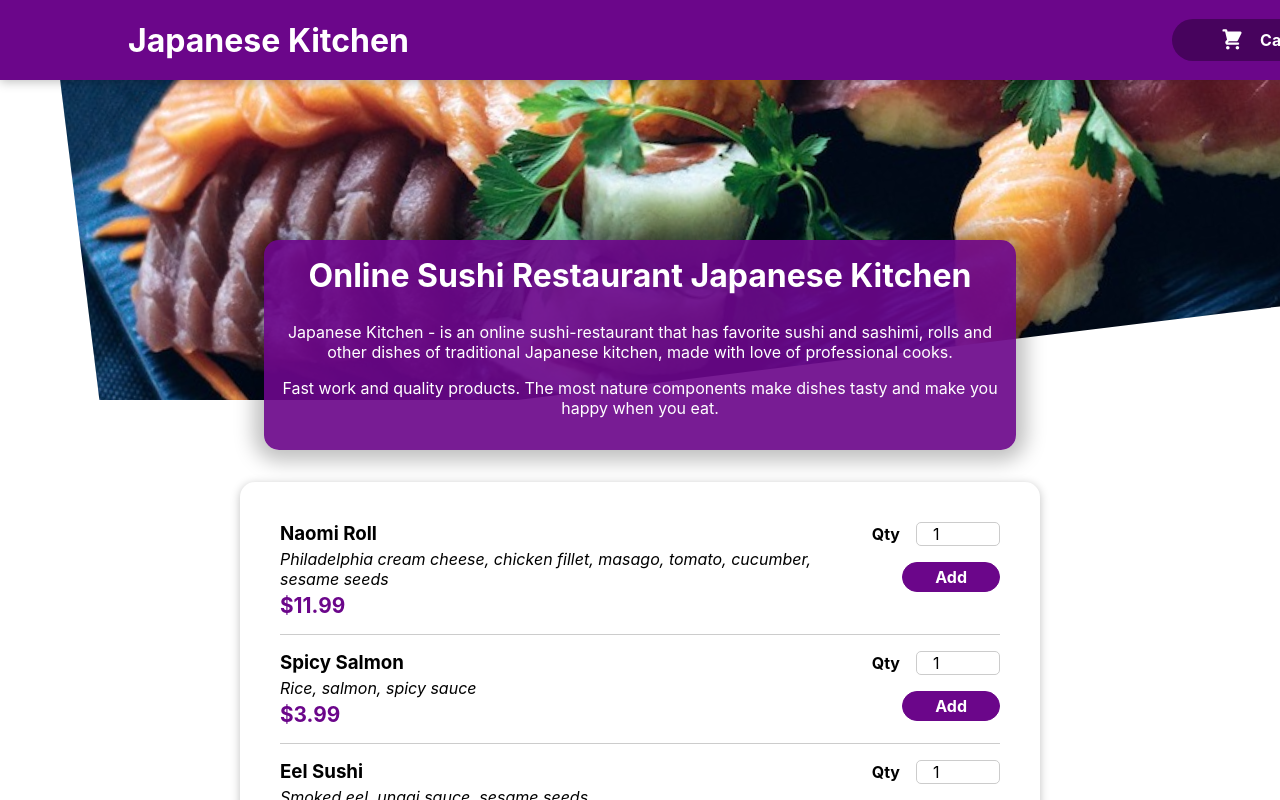
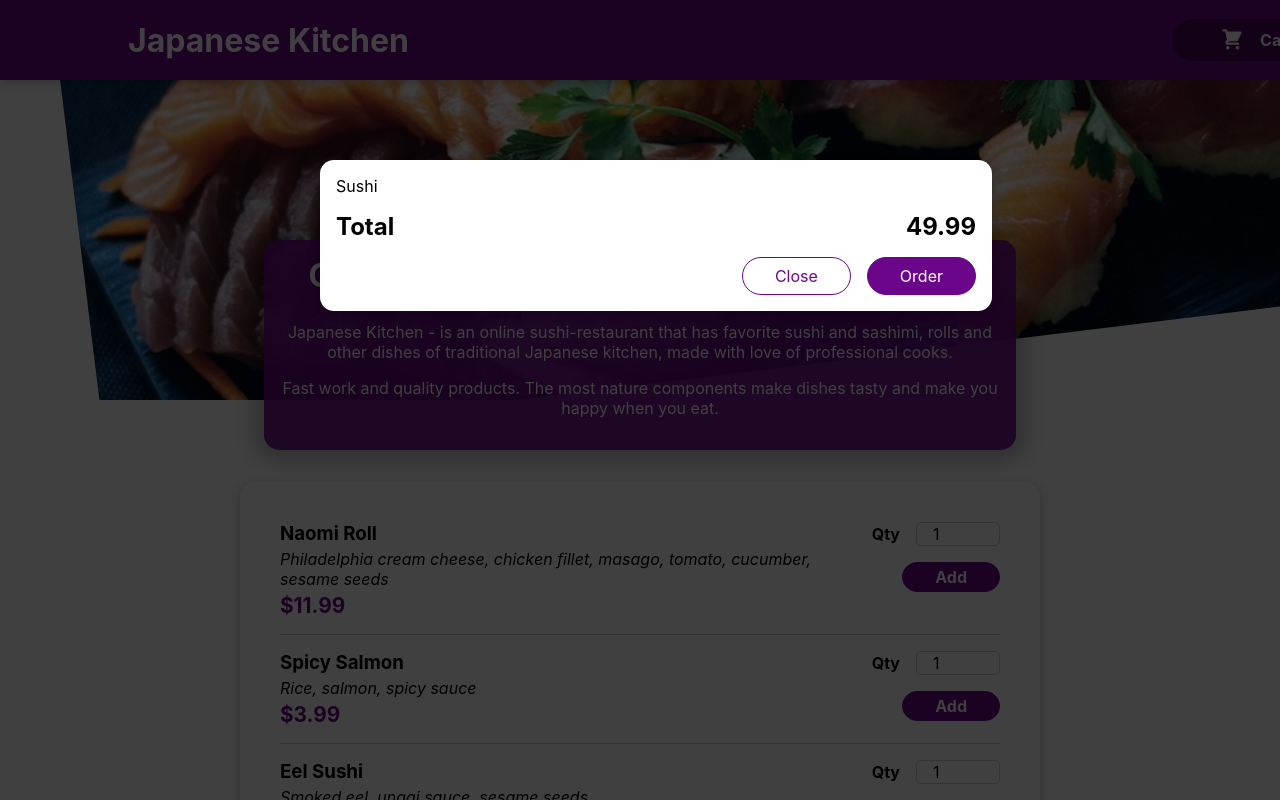
Before and after one commit to IzoFox/food-order-app-by-react-course, a React (Create React App) app: page / in a window 1280 px wide. Shown: the top 800 px of the page. Built offline with nearby package versions, Linux system fonts and the light colour scheme.

Commit message:
Lesson 122: Added a Modal component.
This component is a wrapper to display information in a modal window.

```diff
--- a/public/index.html
+++ b/public/index.html
@@ -28,6 +28,7 @@
   </head>
   <body>
     <noscript>You need to enable JavaScript to run this app.</noscript>
+    <div id="overlays"></div>
     <div id="root"></div>
     <!--
       This HTML file is a template.
--- a/src/App.js
+++ b/src/App.js
@@ -1,10 +1,12 @@
 import React from 'react';
 import Header from './components/Layout/Header';
 import Meals from './components/Meals/Meals';
+import Cart from './components/Cart/Cart';
 
 function App() {
   return (
     <React.Fragment>
+      <Cart />
       <Header />
       <main>
       <Meals />
--- a/src/components/Cart/Cart.js
+++ b/src/components/Cart/Cart.js
@@ -1,3 +1,4 @@
+import Modal from '../UI/Modal';
 import styles from './Cart.module.css';
 
 const Cart = (props) => {
@@ -16,7 +17,7 @@
     );
 
     return (
-        <div>
+        <Modal>
             {cartItems}
             <div className={styles.total}>
                 <span>Total</span>
@@ -26,7 +27,7 @@
                 <button className={styles['button--alt']}>Close</button>
                 <button className={styles.button}>Order</button>
             </div>
-        </div>
+        </Modal>
     )
 }
 
--- /dev/null
+++ b/src/components/UI/Modal.js
@@ -0,0 +1,30 @@
+import React from 'react';
+import styles from './Modal.module.css';
+import ReactDOM from 'react-dom';
+
+const BackDrop = (props) => {
+    return (
+        <div className={styles.backdrop}></div>
+    )
+}
+
+const ModalWindow = (props) => {
+    return (
+        <div className={styles.modal}>
+            <div className={styles.content}>{props.children}</div>
+        </div>
+    )
+}
+
+const portalElement = document.getElementById('overlays');
+
+const Modal = (props) => {
+    return (
+        <React.Fragment>
+            {ReactDOM.createPortal(<BackDrop />, portalElement)}
+            {ReactDOM.createPortal(<ModalWindow>{props.children}</ModalWindow>, portalElement)}
+        </React.Fragment>
+    )
+}
+
+export default Modal;
--- /dev/null
+++ b/src/components/UI/Modal.module.css
@@ -0,0 +1,40 @@
+.backdrop {
+  position: fixed;
+  top: 0;
+  left: 0;
+  width: 100%;
+  height: 100vh;
+  z-index: 20;
+  background-color: rgba(0, 0, 0, 0.75);
+}
+
+.modal {
+  position: fixed;
+  top: 20vh;
+  left: 5%;
+  width: 90%;
+  background-color: white;
+  padding: 1rem;
+  border-radius: 14px;
+  box-shadow: 0 2px 8px rgba(0, 0, 0, 0.25);
+  z-index: 30;
+  animation: slide-down 300ms ease-out forwards;
+}
+
+@media (min-width: 768px) {
+  .modal {
+    width: 40rem;
+    left: calc(50% - 20rem);
+  }
+}
+
+@keyframes slide-down {
+  from {
+    opacity: 0;
+    transform: translateY(-3rem);
+  }
+  to {
+    opacity: 1;
+    transform: translateY(0);
+  }
+}
```
